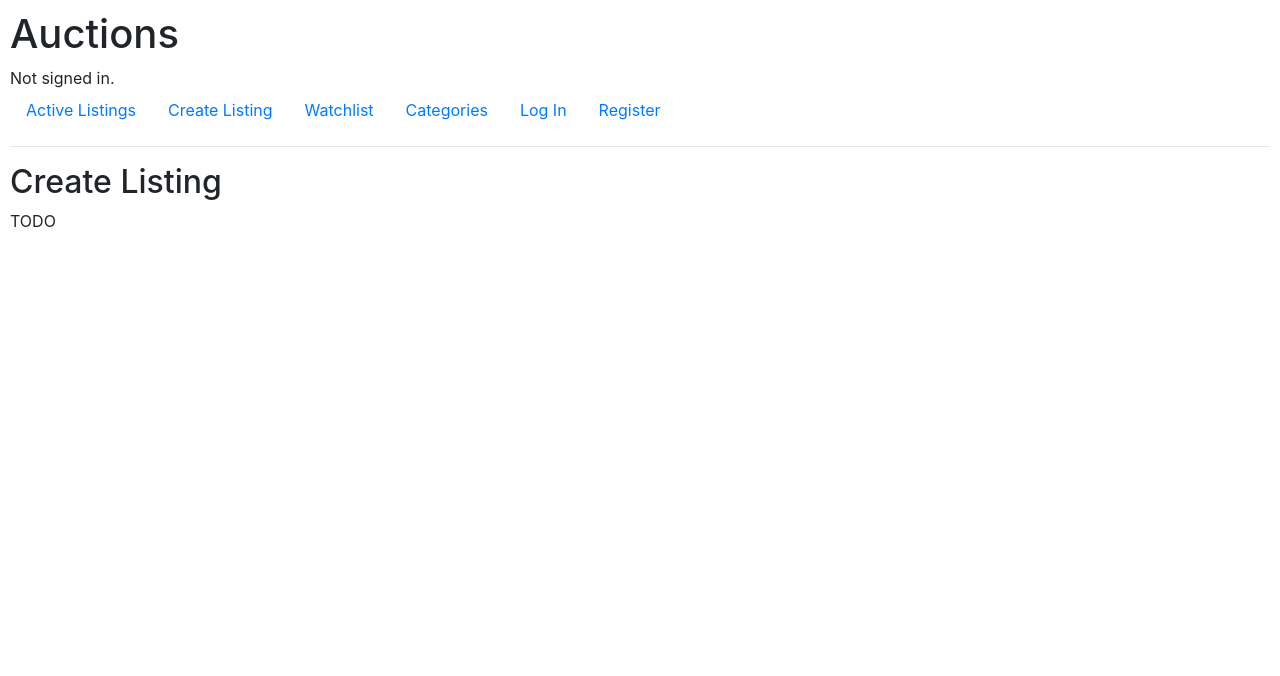
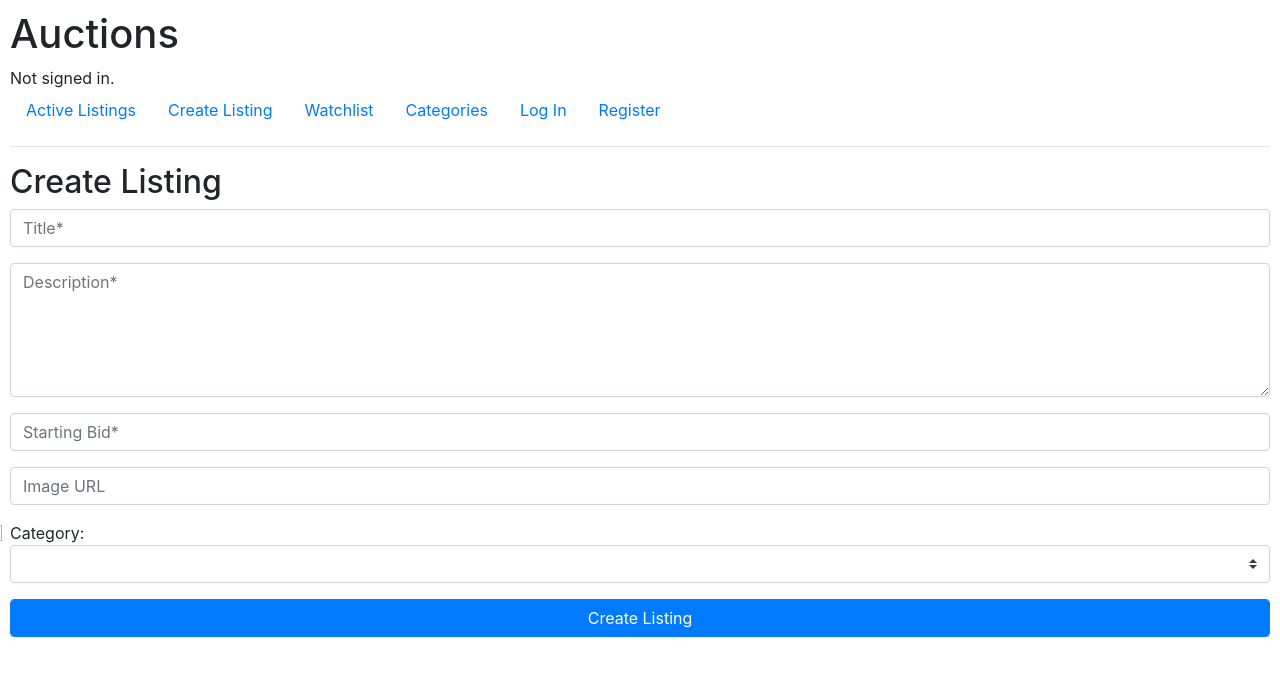
Before and after one commit to zeyuanzhao/cs50w, a Django app: page /create in a window 1280 px wide. Shown: the top 676 px of the page. Run offline with Django 3.2, Linux system fonts and the light colour scheme; lists and menus that the app fills with data are empty; parts of the project's set-up code (start-up, migrations or seed data) failed here and were passed over; some libraries are stand-ins or nearby versions.

Commit message:
create.html form

```diff
--- a/project2/auctions/models.py
+++ b/project2/auctions/models.py
@@ -16,7 +16,7 @@ class Listing(models.Model):
 
     @property
     def get_highest_bid(self):
-        return self.bid.filter(listing=self.id).aggregate(Max('amount'))["amount__max"]
+        return self.bids.filter(listing=self.id).aggregate(Max('amount'))["amount__max"]
 
 class Bid(models.Model):
     user = models.ForeignKey(User, on_delete=models.CASCADE, related_name="bids", null=True)
--- a/project2/auctions/templates/auctions/create.html
+++ b/project2/auctions/templates/auctions/create.html
@@ -3,5 +3,28 @@
 {% block body %}
     <h2>Create Listing</h2>
 
-    TODO
+    <form action="/create">
+        {% csrf_token %}
+        <div class="form-group">
+            <input type="text" placeholder="Title*" name="title" class="form-control" required>
+        </div>
+        <div class="form-group">
+            <textarea type="text" placeholder="Description*" name="description" class="form-control" rows="5" required></textarea>
+        </div>
+        <div class="form-group">
+            <input type="text" placeholder="Starting Bid*" name="startingbid" class="form-control" required>
+        </div>
+        <div class="form-group">
+            <input type="text" placeholder="Image URL" name="image" class="form-control">
+        </div>
+        <div class="form-group">
+            <label for="category" class="custom-control-label">Category: </label>
+            <select name="category" id="category" class="custom-select">
+                {# add categories here from views.py #}
+            </select>
+        </div>
+        <div class="form-group">
+            <input type="submit" value="Create Listing" class="form-control btn btn-primary">
+        </div>
+    </form>
 {% endblock %}
```
